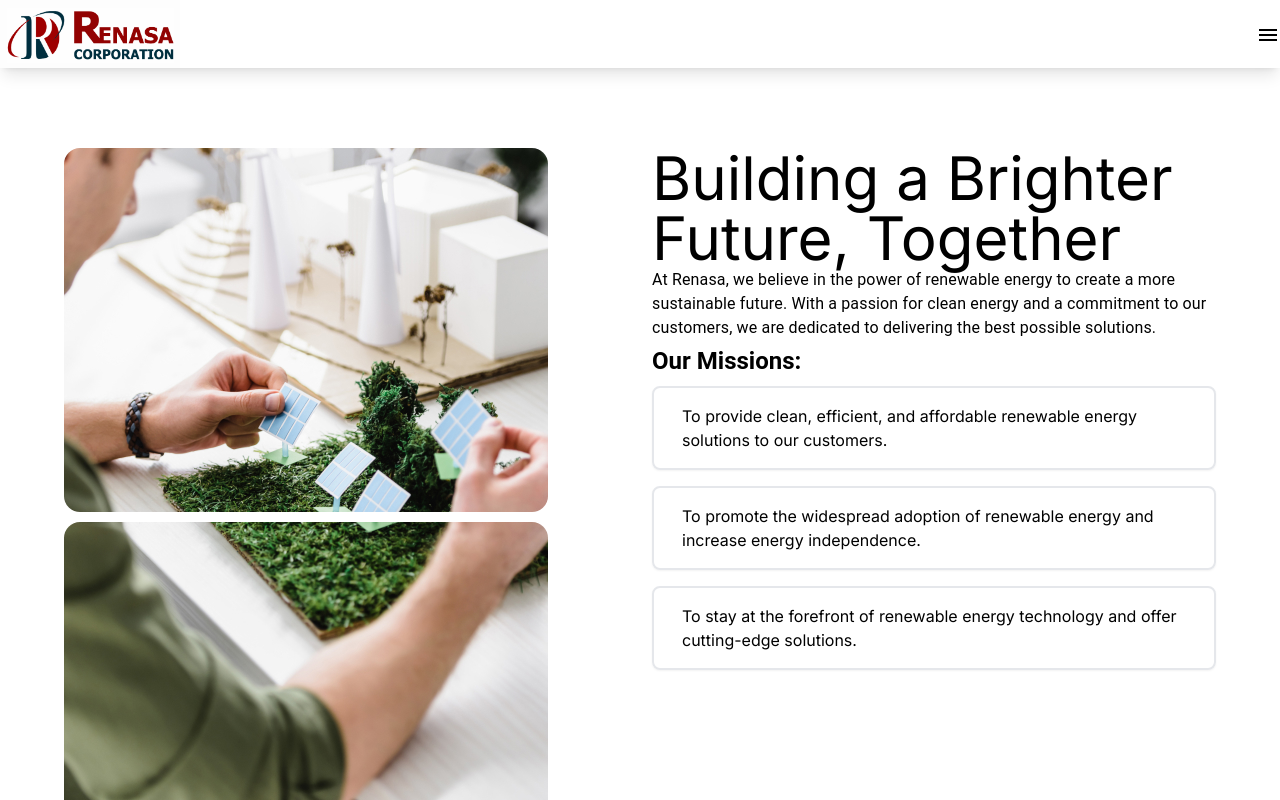
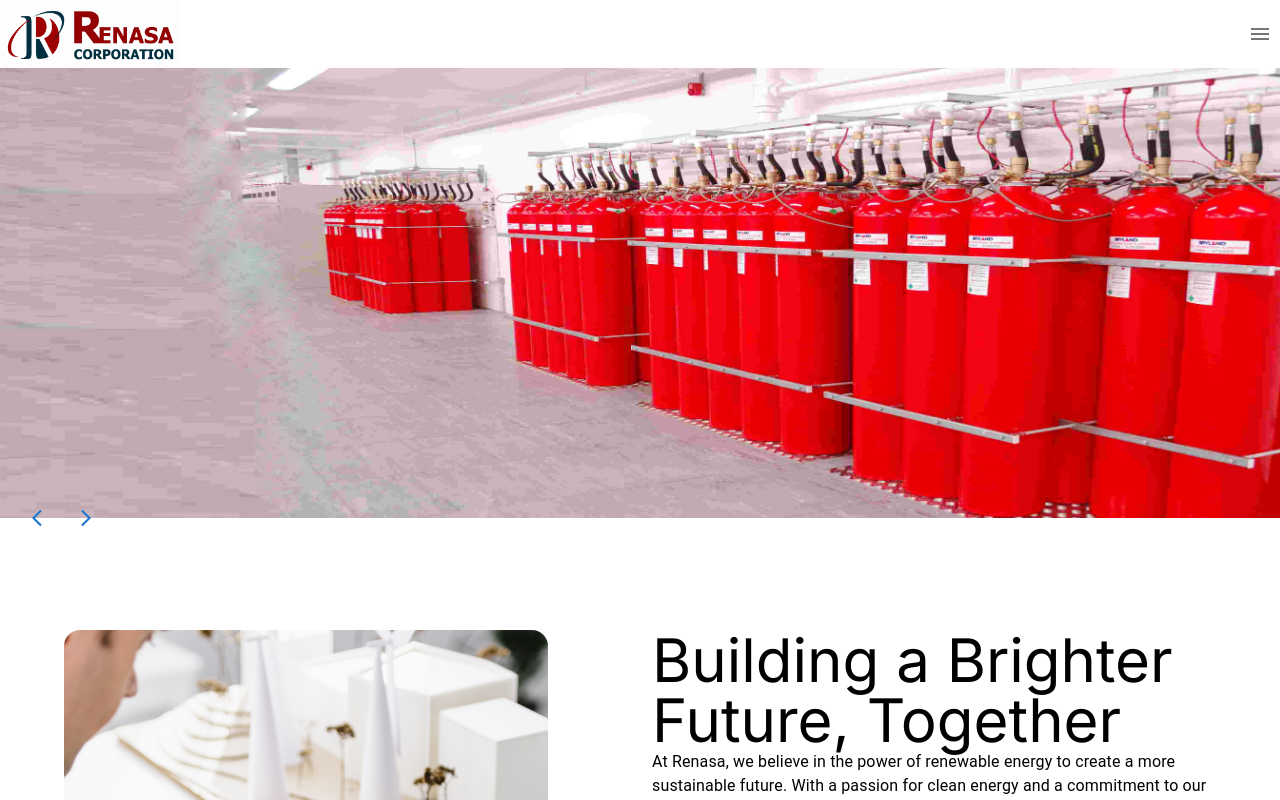
Before and after one commit to Mehetaj/renasa, a Next.js app: page / in a window 1280 px wide. Shown: the top 800 px of the page. Built offline with nearby package versions, Linux system fonts and the light colour scheme.

Commit message:
navbar issue fixed

```diff
--- a/src/Components/Navbar.tsx
+++ b/src/Components/Navbar.tsx
@@ -8,7 +8,7 @@ import TwitterIcon from '@mui/icons-material/Twitter';
 import LinkedinIcon from '@mui/icons-material/LinkedIn';
 import CallIcon from '@mui/icons-material/Call';
 import MailIcon from '@mui/icons-material/Mail';
-import { Button } from '@mui/material';
+import { Button, IconButton } from '@mui/material';
 import MenuIcon from '@mui/icons-material/Menu';
 import { useState } from 'react';
 
@@ -20,8 +20,10 @@ function Navbar() {
   };
 
   return (
-    <div className="flex items-center justify-between px-5 py-2 bg-white shadow-lg z-50">
-      <Image className='' width={180} height={180} src={renasa_logo} alt="Renasa Logo" />
+    <div className="relative flex items-center justify-between px-5 py-2 bg-white shadow-lg z-50">
+      <Link href="/">
+        <Image width={180} height={180} src={renasa_logo} alt="Renasa Logo" />
+      </Link>
       <div className="hidden lg:flex gap-6">
         <Link href="/">Home</Link>
         <Link href="/about">About</Link>
@@ -41,9 +43,9 @@ function Navbar() {
         <Button variant='contained' color='error'>Login</Button>
       </div>
       <div className="lg:hidden flex items-center">
-        <button onClick={handleToggle}>
+        <IconButton onClick={handleToggle}>
           <MenuIcon />
-        </button>
+        </IconButton>
       </div>
       {isOpen && (
         <div className="absolute top-20 left-0 right-0 bg-white shadow-lg p-5 flex flex-col items-start lg:hidden">
--- a/src/app/Home/Hero.tsx
+++ b/src/app/Home/Hero.tsx
@@ -1,10 +1,5 @@
 "use client"
-import { Swiper, SwiperSlide } from 'swiper/react';
-import 'swiper/css';
-import 'swiper/css/pagination';
-import 'swiper/css/navigation';
-import 'swiper/css/effect-coverflow';
-import { Autoplay, Pagination, Navigation } from 'swiper/modules';
+
 import img1 from '@/Images/hero/image1.jpg';
 import img2 from '@/Images/hero/image2.jpg';
 import img3 from '@/Images/hero/image3.jpg';
@@ -13,36 +8,65 @@ import img5 from '@/Images/hero/image5.jpg';
 import img6 from '@/Images/hero/image6.jpg';
 import img7 from '@/Images/hero/image7.jpg';
 import Image from 'next/image';
+import { useState, useEffect } from 'react';
+import { Button } from '@mui/material';
+import ArrowBackIosIcon from '@mui/icons-material/ArrowBackIos';
+import ArrowForwardIosIcon from '@mui/icons-material/ArrowForwardIos';
+
+const images = [
+  img1.src,
+  img2.src,
+  img3.src,
+  img4.src,
+  img5.src,
+  img6.src,
+  img7.src,
+];
 
 const Hero = () => {
-    const images = [
-        img2, img1, img3, img4, img5, img6, img7
-    ];
+  const [currentIndex, setCurrentIndex] = useState(0);
 
-    return (
-        <>
-            <Swiper
-                spaceBetween={30}
-                centeredSlides={true}
-                autoplay={{
-                    delay: 2500,
-                    disableOnInteraction: false,
-                }}
-                pagination={{
-                    clickable: true,
-                }}
-                navigation={true}
-                modules={[Autoplay, Pagination, Navigation]}
-                className="mySwiper"
-            >
-                {images.map((image, index) => (
-                    <SwiperSlide key={index}>
-                        <Image className=' w-full' src={image} alt={`Slide ${index + 1}`} />
-                    </SwiperSlide>
-                ))}
-            </Swiper>
-        </>
-    );
+  const prevSlide = () => {
+    setCurrentIndex((prevIndex) => (prevIndex === 0 ? images.length - 1 : prevIndex - 1));
+  };
+
+  const nextSlide = () => {
+    setCurrentIndex((prevIndex) => (prevIndex === images.length - 1 ? 0 : prevIndex + 1));
+  };
+
+  useEffect(() => {
+    const interval = setInterval(() => {
+      nextSlide();
+    }, 3000);
+
+    return () => clearInterval(interval);
+  }, [currentIndex]);
+
+  return (
+    <div className="relative w-full mx-auto">
+      <div className="overflow-hidden relative h-64 sm:h-80 md:h-[450px]">
+        {images.map((image, index) => (
+          <div
+            key={index}
+            className={`absolute inset-0 transition-transform transform ${
+              index === currentIndex ? 'translate-x-0' : index < currentIndex ? '-translate-x-full' : 'translate-x-full'
+            }`}
+            style={{ backgroundImage: `url(${image})`, backgroundSize: 'cover', backgroundPosition: 'center' }}
+          ></div>
+        ))}
+      </div>
+      <Button
+        onClick={prevSlide}
+        className="absolute top-1/2 transform -translate-y-1/2 left-4 bg-white/70"
+        startIcon={<ArrowBackIosIcon />}
+      />
+      <Button
+        onClick={nextSlide}
+        className="absolute top-1/2 transform -translate-y-1/2 right-4 bg-white/70"
+        endIcon={<ArrowForwardIosIcon />}
+      />
+    </div>
+  );
 };
 
 export default Hero;
--- a/src/app/page.tsx
+++ b/src/app/page.tsx
@@ -9,7 +9,7 @@ import WhoWeAre from './Home/WhoWeAre';
 export default function Home() {
   return (
     <main>
-      {/* <Hero /> */}
+      <Hero />
       <WhoWeAre />
       <OurServices />
       <FeaturedProjects />
```
